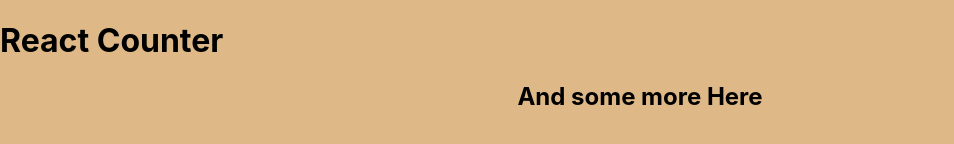
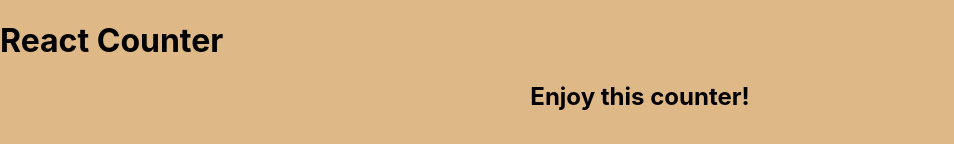
Before and after one commit to valientjuno/React-Course_Introduction, a React (Create React App) app: page / in a window 1280 px wide. Shown: the top 144 px of the page, without its empty margins (0-954 px from the left). Built offline with nearby package versions, Linux system fonts and the light colour scheme.

Commit message:
final commit

```diff
--- a/src/components/Counter.js
+++ b/src/components/Counter.js
@@ -14,7 +14,7 @@ const Counter = () => {
 
   return (
     <div className="container">
-      <h2>And some more Here</h2>
+      <h2>Enjoy this counter!</h2>
       <button className="btn btn-3" onClick={handleDecrement}>
         Minus 1
       </button>
```
